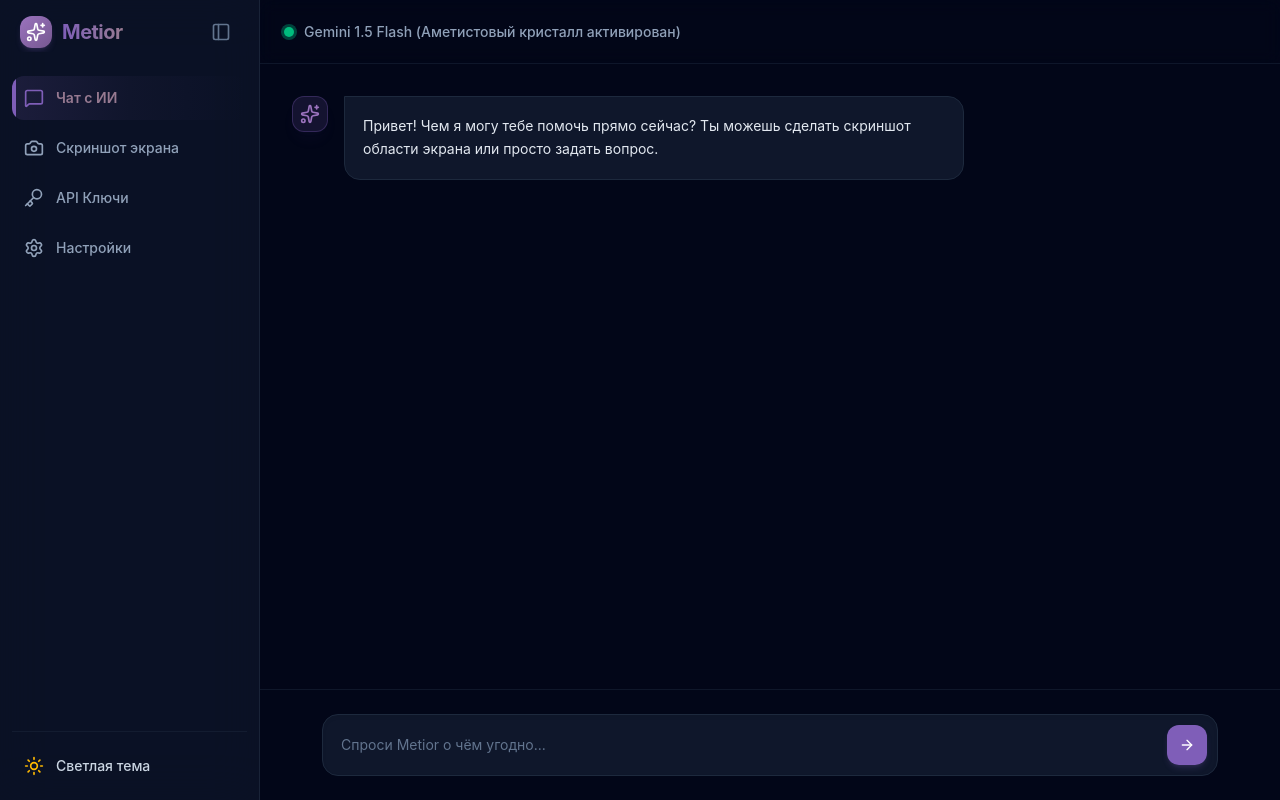
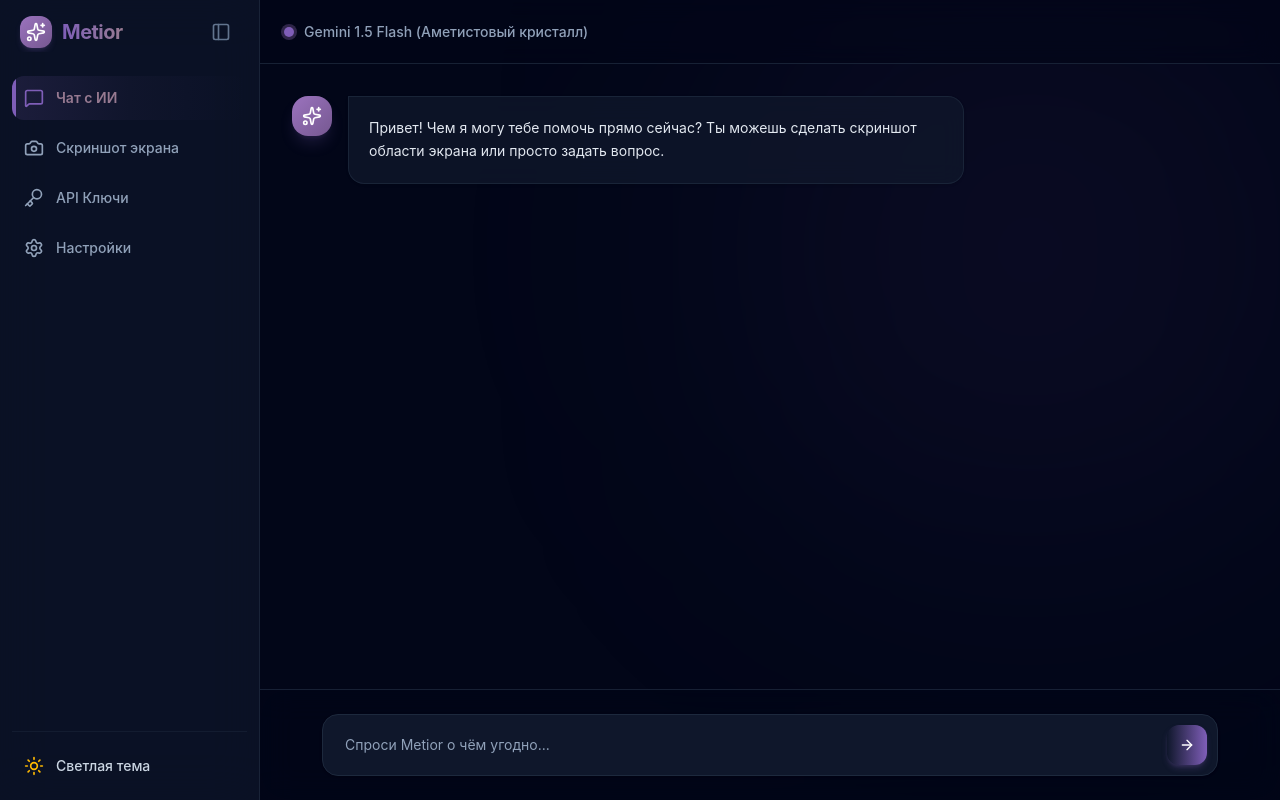
Before and after one commit to khamidullaevv/Metior, a React (Vite) app: page / in a window 1280 px wide. Both pictures are taken after a click on the button "Начать работу". Built offline with nearby package versions, Linux system fonts and the light colour scheme.

Commit message:
feat: update chat-interface

```diff
--- a/src/components/ChatInterface.tsx
+++ b/src/components/ChatInterface.tsx
@@ -1,43 +1,63 @@
 import React from "react";
+import { motion } from "framer-motion";
 import { Sparkles, ArrowRight } from "lucide-react";
 
 export const ChatInterface: React.FC = () => {
     return (
-        <main className="flex-1 h-full flex flex-col bg-white dark:bg-slate-950 relative">
-            {/* Хедер чата */}
-            <header className="h-16 border-b border-slate-200 dark:border-slate-800/50 flex items-center justify-between px-6 bg-white/50 dark:bg-slate-950/50 backdrop-blur-sm">
+        <main className="flex-1 h-full flex flex-col bg-slate-50 dark:bg-slate-950 relative overflow-hidden">
+            {/* Нежная фоновая подсветка для области чата */}
+            <div className="absolute top-0 right-0 w-[500px] h-[500px] bg-amethyst-500/5 dark:bg-amethyst-500/10 rounded-full blur-[150px] pointer-events-none" />
+
+            {/* Хедер чата с полупрозрачным стеклом */}
+            <header className="h-16 border-b border-slate-200/80 dark:border-slate-800/80 flex items-center justify-between px-6 bg-white/60 dark:bg-slate-950/60 backdrop-blur-md z-10">
         <span className="text-sm font-medium text-slate-500 dark:text-slate-400 flex items-center gap-2.5">
           <span className="relative flex h-2.5 w-2.5">
-            <span className="animate-ping absolute inline-flex h-full w-full rounded-full bg-emerald-400 opacity-75"></span>
-            <span className="relative inline-flex rounded-full h-2.5 w-2.5 bg-emerald-500"></span>
+            <span className="animate-ping absolute inline-flex h-full w-full rounded-full bg-amethyst-400 opacity-75"></span>
+            <span className="relative inline-flex rounded-full h-2.5 w-2.5 bg-amethyst-500"></span>
           </span>
-          Gemini 1.5 Flash (Аметистовый кристалл активирован)
+          Gemini 1.5 Flash (Аметистовый кристалл)
         </span>
             </header>
 
             {/* Область сообщений */}
-            <div className="flex-1 overflow-y-auto p-6 md:p-8 space-y-6">
-                <div className="flex gap-4 max-w-2xl">
-                    <div className="w-9 h-9 rounded-xl bg-amethyst-500/15 border border-amethyst-500/30 flex items-center justify-center shrink-0 shadow-lg shadow-amethyst-500/5">
-                        <Sparkles className="w-5 h-5 text-amethyst-400" />
+            <div className="flex-1 overflow-y-auto p-6 md:p-8 space-y-6 relative z-10">
+                <motion.div
+                    initial={{ opacity: 0, y: 15 }}
+                    animate={{ opacity: 1, y: 0 }}
+                    transition={{ duration: 0.4 }}
+                    className="flex gap-4 max-w-2xl"
+                >
+                    <div className="w-10 h-10 rounded-2xl bg-gradient-to-br from-amethyst-400 to-amethyst-700 flex items-center justify-center shrink-0 shadow-lg shadow-amethyst-500/20 text-white">
+                        <Sparkles className="w-5 h-5" />
                     </div>
-                    <div className="bg-slate-100 dark:bg-slate-900 border border-slate-200 dark:border-slate-800 rounded-2xl rounded-tl-none p-4.5 text-sm leading-relaxed text-slate-800 dark:text-slate-200">
+                    <div className="bg-white/80 dark:bg-slate-900/80 backdrop-blur-md border border-slate-200/80 dark:border-slate-800/80 rounded-2xl rounded-tl-none p-5 text-sm leading-relaxed text-slate-800 dark:text-slate-200 shadow-sm">
                         Привет! Чем я могу тебе помочь прямо сейчас? Ты можешь сделать скриншот области экрана или просто задать вопрос.
                     </div>
-                </div>
+                </motion.div>
             </div>
 
-            {/* Поле ввода */}
-            <div className="p-4 md:p-6 border-t border-slate-200 dark:border-slate-800/50 bg-white dark:bg-slate-950">
-                <div className="max-w-4xl mx-auto flex items-center gap-3 bg-slate-100 dark:bg-slate-900 border border-slate-200 dark:border-slate-800 rounded-2xl p-2.5 focus-within:border-amethyst-500 focus-within:ring-1 focus-within:ring-amethyst-500 transition-all duration-200 shadow-inner">
-                    <input
-                        type="text"
-                        placeholder="Спроси Metior о чём угодно..."
-                        className="flex-1 bg-transparent px-2 text-sm outline-none text-slate-900 dark:text-slate-100 placeholder:text-slate-500"
-                    />
-                    <button className="p-3 bg-amethyst-500 hover:bg-amethyst-600 text-white rounded-xl shadow-md shadow-amethyst-500/20 transition-all active:scale-95 group">
-                        <ArrowRight className="w-4 h-4 group-hover:translate-x-0.5 transition-transform" />
-                    </button>
+            {/* Поле ввода с плавным градиентным бордером при фокусе */}
+            <div className="p-4 md:p-6 border-t border-slate-200/80 dark:border-slate-800/80 bg-white/40 dark:bg-slate-950/40 backdrop-blur-lg relative z-10">
+                <div className="max-w-4xl mx-auto relative group">
+
+                    {/* Градиентный светящийся контур при наведении/фокусе */}
+                    <div className="absolute -inset-0.5 bg-gradient-to-r from-amethyst-500 to-amethyst-300 rounded-2xl blur opacity-0 group-focus-within:opacity-60 group-hover:opacity-30 transition duration-500" />
+
+                    <div className="relative flex items-center gap-3 bg-white dark:bg-slate-900 border border-slate-200 dark:border-slate-800 rounded-2xl p-2.5 shadow-sm">
+                        <input
+                            type="text"
+                            placeholder="Спроси Metior о чём угодно..."
+                            className="flex-1 bg-transparent px-3 text-sm outline-none text-slate-900 dark:text-slate-100 placeholder:text-slate-400"
+                        />
+                        <motion.button
+                            whileHover={{ scale: 1.05 }}
+                            whileTap={{ scale: 0.95 }}
+                            className="p-3 bg-gradient-to-r from-amethyst-600 to-amethyst-500 text-white rounded-xl shadow-md shadow-amethyst-500/25 hover:shadow-amethyst-500/40 transition-all cursor-pointer"
+                        >
+                            <ArrowRight className="w-4 h-4" />
+                        </motion.button>
+                    </div>
+
                 </div>
             </div>
         </main>
```
